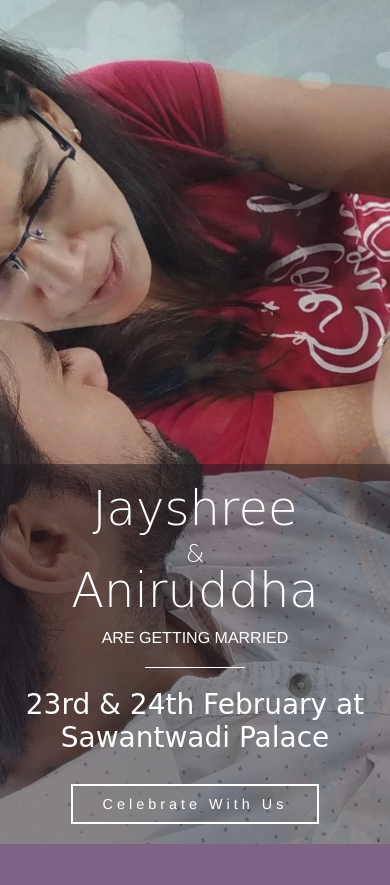
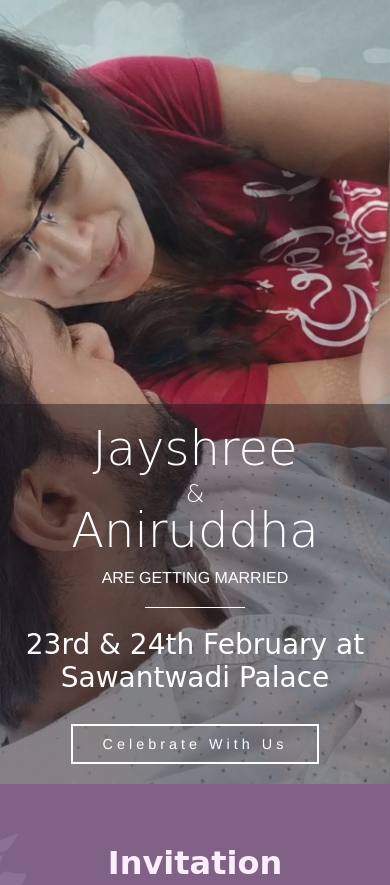
Before and after one commit to aniruddhashevle/jayshree-aniruddha-wedding, a plain HTML site: page index.html in a window 390 px wide. Shown: the top 885 px of the page. Drawn offline with nearby package versions, Linux system fonts and the light colour scheme.

Commit message:
fix: banner info

```diff
--- a/assets/css/style.css
+++ b/assets/css/style.css
@@ -37,7 +37,6 @@ body {
 /* header */
 .banner {
   width: 100vw;
-  height: 100vh;
   justify-content: center;
   align-items: center;
   position: relative;
@@ -255,6 +254,10 @@ img.slider-img {
     transform: none;
   }
 
+  img.slider-img {
+    height: calc(100vh - 60px);
+  }
+
   .banner-info h1 {
     margin-bottom: 15px;
     font-size: 3rem;
```
